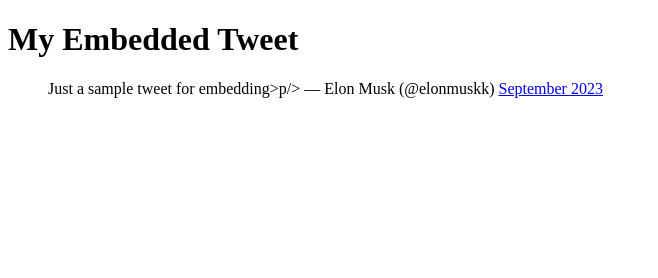
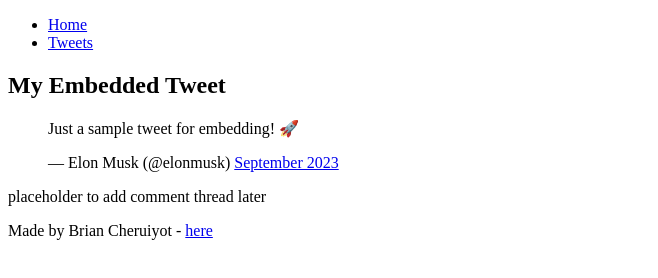
Before and after one commit to CheruBrian/My_First_Portfolio, a plain HTML site: page html_basic/tweets.html in a window 1280 px wide. Shown: the whole page, without its empty margins (0-658 px from the left). Drawn offline with Linux system fonts and the light colour scheme.

Commit message:
Update tweets.html

```diff
--- a/html_basic/tweets.html
+++ b/html_basic/tweets.html
@@ -1,17 +1,38 @@
 <!DOCTYPE html>
-<html lan = "en">
+<html lang="en">
 <head>
-<meta charset="UTF-8">
-<meta name="viewport" content="width=device-width, initial-scale=1.0">
-<title>Basic HTML</title>
+  <meta charset="UTF-8">
+  <title>My Tweets</title>
 </head>
 <body>
-<h1>My Embedded Tweet</h1>
-<blockquote class="Twitter-tweet">
-<p lang="en" di="ltr"> Just a sample tweet for embedding>p/>
-&mdash; Elon Musk (@elonmuskk)
-<a href="https://twitter.com/elonmusk/status/170235158648142872">September 2023</a></blockquote>
-<script async src="https://platform.twitter.com/widgets.js" charset="UTF-8"></sript>
-<p><a href="index.html">Back to Homepage</a></p>
+  <!-- HEADER -->
+  <header>
+    <ul>
+      <li><a href="index.html">Home</a></li>
+      <li><a href="tweets.html">Tweets</a></li>
+    </ul>
+  </header>
+
+  <!-- MAIN CONTENT -->
+  <main>
+    <article>
+      <h1>My Embedded Tweet</h1>
+      <blockquote class="twitter-tweet">
+        <p lang="en" dir="ltr">Just a sample tweet for embedding! 🚀</p>
+        &mdash; Elon Musk (@elonmusk)
+        <a href="https://twitter.com/elonmusk/status/1702351586483142872">September 2023</a>
+      </blockquote>
+      <script async src="https://platform.twitter.com/widgets.js" charset="utf-8"></script>
+    </article>
+
+    <aside>
+      <p>placeholder to add comment thread later</p>
+    </aside>
+  </main>
+
+  <!-- FOOTER -->
+  <footer>
+    <p>Made by Brian Cheruiyot - <a href="https://github.com/CheruBrian" target="_blank">here</a></p>
+  </footer>
 </body>
 </html>
```
